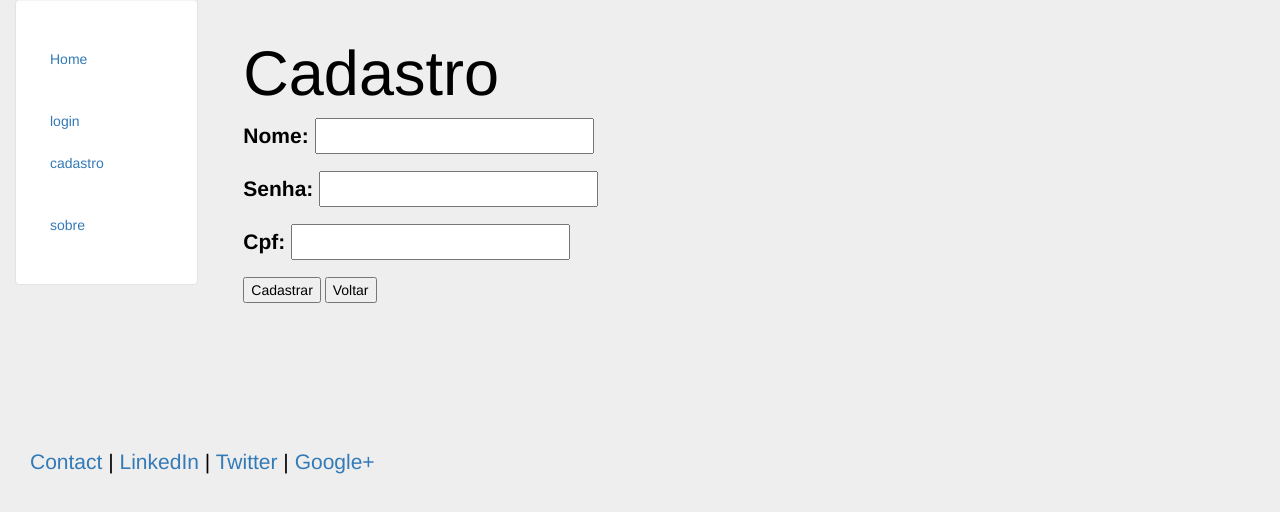
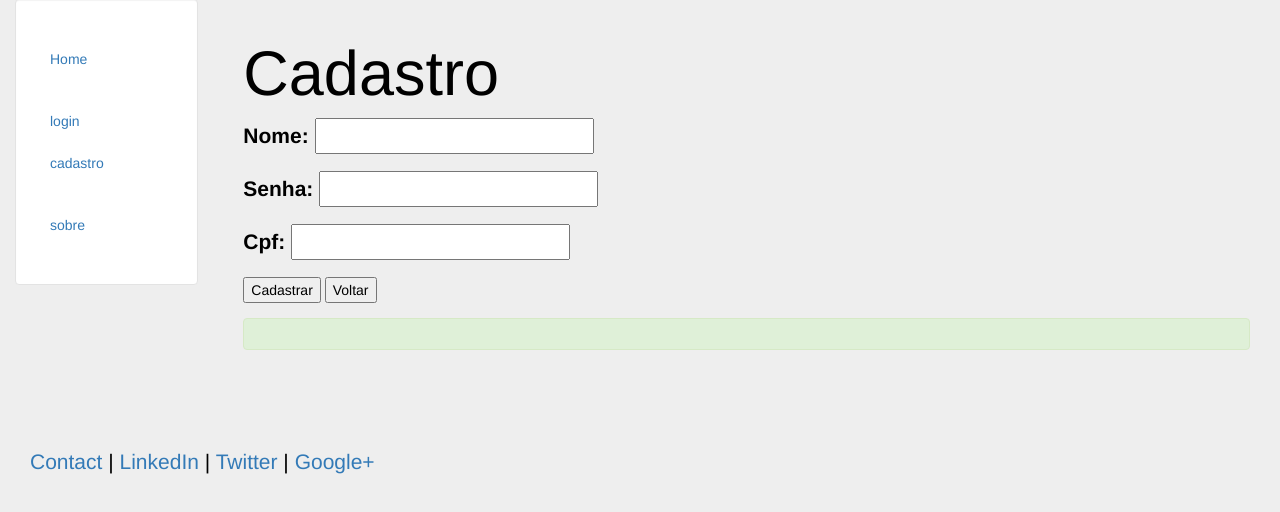
Before and after one commit to VitorRamos/Supereconomic, a Django app: page /cadastro/ in a window 1280 px wide. Shown: the part 290-802 px from the top of the page. Run offline with Django 3.2, Linux system fonts and the light colour scheme; parts of the project's set-up code (start-up, migrations or seed data) failed here and were passed over; some libraries are stand-ins or nearby versions.

Commit message:
aviso com alerta

```diff
--- a/templates/cadastro.html
+++ b/templates/cadastro.html
@@ -17,7 +17,9 @@
 {#    {% for cliente in clientes %}#}
 {#        <p>{{cliente.username}} {{cliente.password}}</p>#}
 {#    {%  endfor %}#}
-    {% for aviso in avisos %}
-        <p>{{aviso}}</p>
-    {%  endfor %}
+    <div class="alert alert-success" role="alert">
+        {% for aviso in avisos %}
+            <p>{{aviso}}</p>
+        {%  endfor %}
+    </div>
 {% endblock %}
```
